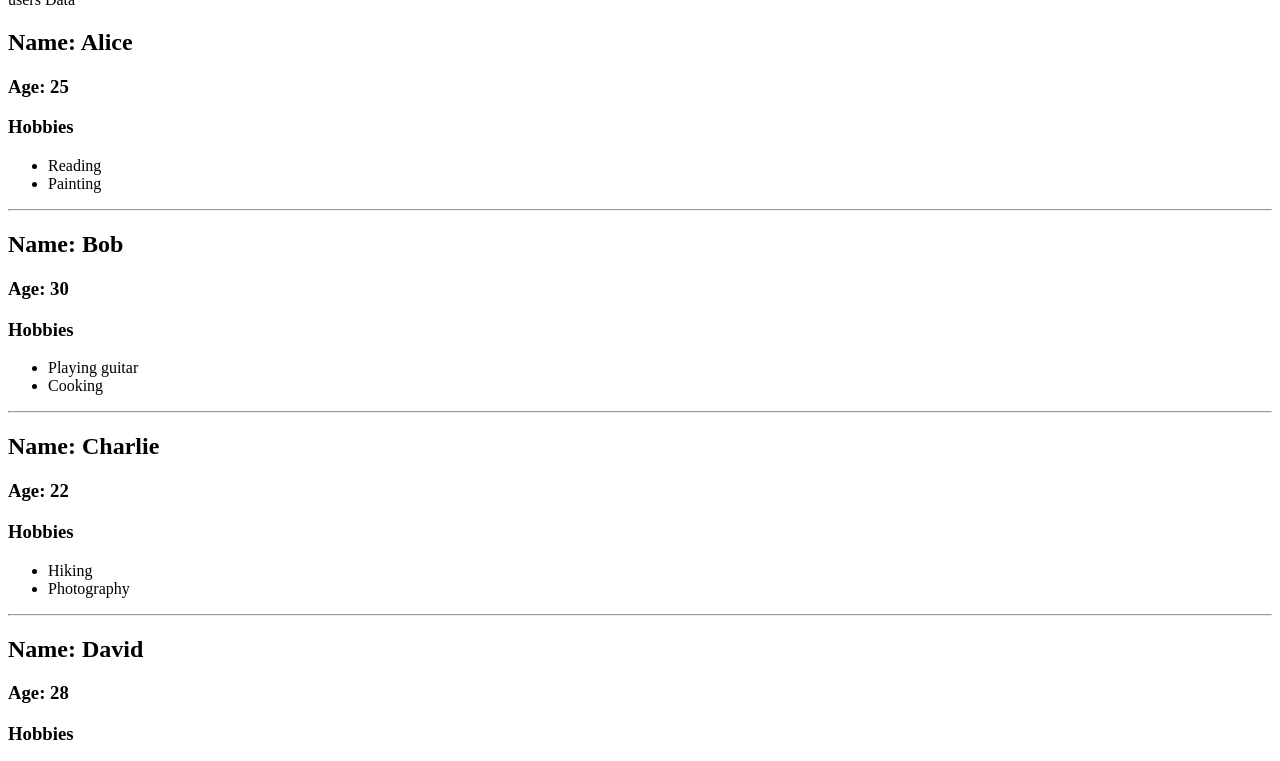
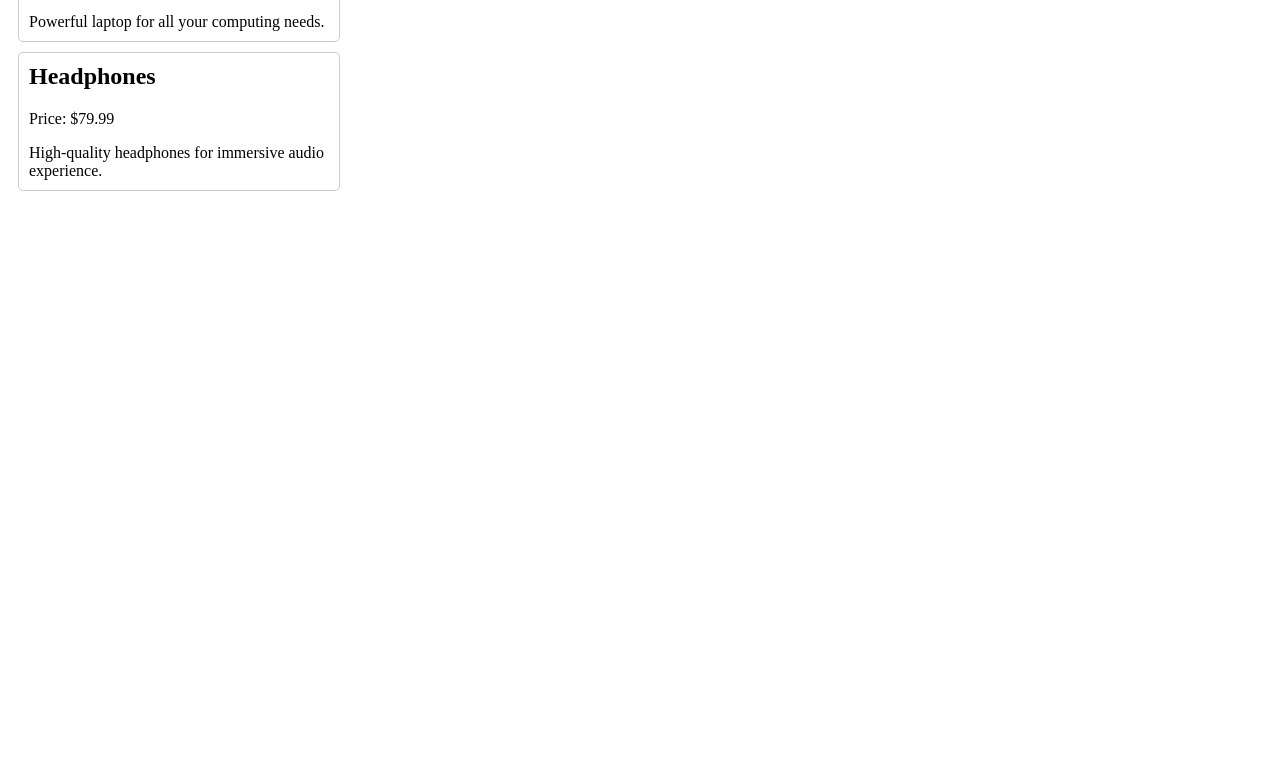
Before and after one commit to Muhammadizhan/Object-Data-Cards, a plain HTML site: page index.html in a window 1280 px wide. Shown: the part 89-850 px from the top of the page. After the commit the page ends 800 px from the top, so only its background shows below. Drawn offline with Linux system fonts and the light colour scheme.

Commit message:
modifide

```diff
--- a/app.js
+++ b/app.js
@@ -1,70 +1,214 @@
-const users = [
+// const users = [
+//   {
+//     name: "Alice",
+//     age: 25,
+//     hobbies: ["Reading", "Painting"],
+//   },
+//   {
+//     name: "Bob",
+//     age: 30,
+//     hobbies: ["Playing guitar", "Cooking"],
+//   },
+//   {
+//     name: "Charlie",
+//     age: 22,
+//     hobbies: ["Hiking", "Photography"],
+//   },
+//   {
+//     name: "David",
+//     age: 28,
+//     hobbies: ["Running", "Watching movies"],
+//   },
+//   {
+//     name: "Ella",
+//     age: 35,
+//     hobbies: ["Traveling", "Knitting"],
+//   },
+//   {
+//     name: "Frank",
+//     age: 20,
+//     hobbies: ["Gaming", "Drawing"],
+//   },
+//   {
+//     name: "Grace",
+//     age: 27,
+//     hobbies: ["Singing", "Dancing"],
+//   },
+//   {
+//     name: "Hannah",
+//     age: 32,
+//     hobbies: ["Cooking", "Yoga"],
+//   },
+//   {
+//     name: "Ian",
+//     age: 24,
+//     hobbies: ["Playing football", "Reading", "a", "b", "c"],
+//   },
+//   {
+//     name: "Jessica",
+//     age: 29,
+//     hobbies: ["Writing", "Cycling", "swimming"],
+//   },
+// ];
+
+// console.log(users);
+
+// const div = document.querySelector("#users");
+
+// for (let i = 0; i < users.length; i++) {
+//   let hobbies = "";
+//   for (let j = 0; j < users[i].hobbies.length; j++) {
+//     hobbies += `<li>${users[i].hobbies[j]}</li>`;
+//   }
+// div.innerHTML += `
+// <h2>Name: ${users[i].name}</h2>
+// <h3>Age: ${users[i].age}</h3>
+// <h3>Hobbies</h3>
+// <ul>${hobbies}</ul>
+// <hr/>
+// `;
+// }
+// products = [
+//   {
+//     name: "Laptop",
+//     price: 999.99,
+//     description: "Powerful laptop for all your computing needs.",
+//   },
+//   {
+//     name: "Headphones",
+//     price: 79.99,
+//     description: "High-quality headphones for immersive audio experience.",
+//   },
+//   {
+//     name: "Smartphone",
+//     price: 699.99,
+//     description: "Advanced smartphone with cutting-edge features.",
+//   },
+//   {
+//     name: "Tablet",
+//     price: 449.99,
+//     description: "Portable tablet for entertainment and productivity.",
+//   },
+//   {
+//     name: "Smartwatch",
+//     price: 249.99,
+//     description: "Stay connected and track your fitness with this smartwatch.",
+//   },
+//   {
+//     name: "Gaming Console",
+//     price: 399.99,
+//     description: "Experience the thrill of gaming with this powerful console.",
+//   },
+//   {
+//     name: "Camera",
+//     price: 599.99,
+//     description: "Capture life's moments with stunning clarity and detail.",
+//   },
+//   {
+//     name: "Wireless Speaker",
+//     price: 129.99,
+//     description: "Enjoy your favorite music wirelessly with this speaker.",
+//   },
+//   {
+//     name: "External Hard Drive",
+//     price: 129.99,
+//     description: "Expand your storage and backup your files with ease.",
+//   },
+//   {
+//     name: "Wireless Mouse",
+//     price: 29.99,
+//     description: "Navigate your computer with precision and comfort.",
+//   },
+//   {
+//     name: "Printer",
+//     price: 199.99,
+//     description: "Print documents and photos with exceptional quality.",
+//   },
+//   {
+//     name: "Desk Lamp",
+//     price: 49.99,
+//     description: "Illuminate your workspace with adjustable brightness.",
+//   },
+//   {
+//     name: "Fitness Tracker",
+//     price: 79.99,
+//     description: "Monitor your health and track your workouts.",
+//   },
+//   {
+//     name: "Bluetooth Earbuds",
+//     price: 99.99,
+//     description: "Wireless earbuds for on-the-go audio enjoyment.",
+//   },
+//   {
+//     name: "Portable Charger",
+//     price: 39.99,
+//     description: "Charge your devices anywhere, anytime.",
+//   },
+//   {
+//     name: "USB Flash Drive",
+//     price: 19.99,
+//     description: "Store and transfer your files conveniently.",
+//   },
+//   {
+//     name: "Monitor",
+//     price: 299.99,
+//     description: "Upgrade your display for enhanced productivity.",
+//   },
+//   {
+//     name: "Keyboard",
+//     price: 49.99,
+//     description: "Type comfortably with this reliable keyboard.",
+//   },
+//   {
+//     name: "Computer Mousepad",
+//     price: 9.99,
+//     description: "Enhance your mouse precision with this smooth pad.",
+//   },
+//   {
+//     name: "Graphic Tablet",
+//     price: 199.99,
+//     description: "Express your creativity with this digital drawing tablet.",
+//   },
+//   {
+//     name: "Wireless Router",
+//     price: 79.99,
+//     description: "Fast and reliable internet connection for your home network.",
+//   },
+// ];
+// const div = document.querySelector("#prodects");
+// console.log(products);
+const products = [
   {
-    name: "Alice",
-    age: 25,
-    hobbies: ["Reading", "Painting"],
+    name: "Laptop",
+    price: 999.99,
+    description: "Powerful laptop for all your computing needs.",
   },
   {
-    name: "Bob",
-    age: 30,
-    hobbies: ["Playing guitar", "Cooking"],
+    name: "Headphones",
+    price: 79.99,
+    description: "High-quality headphones for immersive audio experience.",
   },
-  {
-    name: "Charlie",
-    age: 22,
-    hobbies: ["Hiking", "Photography"],
-  },
-  {
-    name: "David",
-    age: 28,
-    hobbies: ["Running", "Watching movies"],
-  },
-  {
-    name: "Ella",
-    age: 35,
-    hobbies: ["Traveling", "Knitting"],
-  },
-  {
-    name: "Frank",
-    age: 20,
-    hobbies: ["Gaming", "Drawing"],
-  },
-  {
-    name: "Grace",
-    age: 27,
-    hobbies: ["Singing", "Dancing"],
-  },
-  {
-    name: "Hannah",
-    age: 32,
-    hobbies: ["Cooking", "Yoga"],
-  },
-  {
-    name: "Ian",
-    age: 24,
-    hobbies: ["Playing football", "Reading", "a", "b", "c"],
-  },
-  {
-    name: "Jessica",
-    age: 29,
-    hobbies: ["Writing", "Cycling", "swimming"],
-  },
+  // Add other products here...
 ];
 
-console.log(users);
+const productCardsContainer = document.getElementById("productCards");
 
-const div = document.querySelector("#users");
+products.forEach((product) => {
+  const card = document.createElement("div");
+  card.classList.add("card");
 
-for (let i = 0; i < users.length; i++) {
-  let hobbies = "";
-  for (let j = 0; j < users[i].hobbies.length; j++) {
-    hobbies += `<li>${users[i].hobbies[j]}</li>`;
-  }
-  div.innerHTML += `
-  <h2>Name: ${users[i].name}</h2>
-  <h3>Age: ${users[i].age}</h3>
-  <h3>Hobbies</h3>
-  <ul>${hobbies}</ul>
-  <hr/>
-  `;
-}
+  const productName = document.createElement("h2");
+  productName.textContent = product.name;
+
+  const productPrice = document.createElement("p");
+  productPrice.textContent = `Price: $${product.price}`;
+
+  const productDescription = document.createElement("p");
+  productDescription.textContent = product.description;
+
+  card.appendChild(productName);
+  card.appendChild(productPrice);
+  card.appendChild(productDescription);
+
+  productCardsContainer.appendChild(card);
+});
--- a/index.html
+++ b/index.html
@@ -3,13 +3,12 @@
   <head>
     <meta charset="UTF-8" />
     <meta name="viewport" content="width=device-width, initial-scale=1.0" />
-    <title>Objects Data In Cards</title>
-    <link rel="stylesheet" href="style.css" />
+    <title>Product Cards</title>
+    <link rel="stylesheet" type="text/css" href="styles.css" />
   </head>
-  <h1>Objects Data In Cards</h1>
+  <body>
+    <div id="productCards"></div>
 
-  <body>
-    <div id="users">users Data</div>
     <script src="app.js"></script>
   </body>
 </html>
--- a/style.css
+++ /dev/null
@@ -1,3 +0,0 @@
-h1{
-    text-align: center;
-}
--- /dev/null
+++ b/styles.css
@@ -0,0 +1,13 @@
+.card {
+    border: 1px solid #ccc;
+    border-radius: 5px;
+    padding: 10px;
+    margin: 10px;
+    width: 300px;
+  }
+  .card h2 {
+    margin-top: 0;
+  }
+  .card p {
+    margin-bottom: 0;
+  }
```
